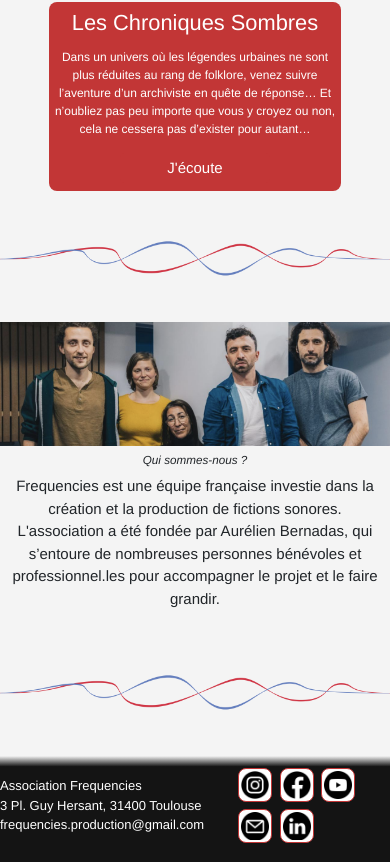
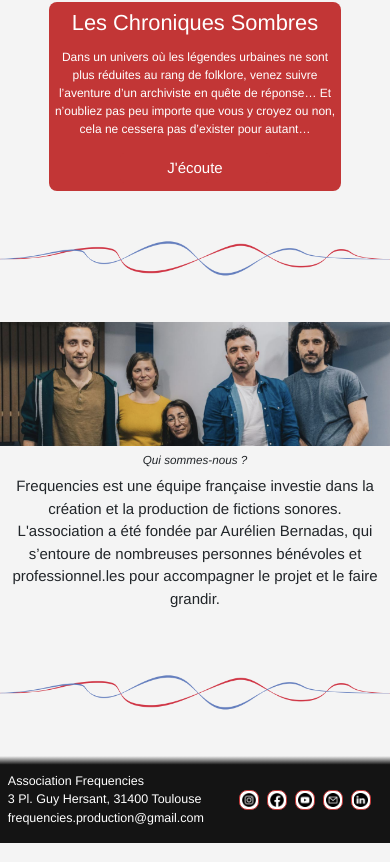
Before and after one commit to FrequenciesProduction/sitewebfrequencies, a Nuxt app: page / in a window 390 px wide. Shown: the part 1034-1896 px from the top of the page. Built offline with nearby package versions, Linux system fonts and the light colour scheme.

Commit message:
Ajustement du footer et de son contenu

```diff
--- a/components/footer/footer.modules.scss
+++ b/components/footer/footer.modules.scss
@@ -4,6 +4,8 @@
 
   width: 100%;
   padding-top: 2vw;
+  padding-left: 2vw;
+  padding-right: 2vw;
 
   background-image: linear-gradient(to top, rgba(20, 20, 20, 1) 90%, rgba(20, 20, 20, 0));
   background-position: start start;
@@ -24,3 +26,21 @@ img {
   background-color: #fff;
   padding: 0.5vw;
 }
+
+@media (max-width: 37.5rem) {
+  .footer_box {
+    padding-top: 4vw;
+    padding-right: 4vw;
+    font-size: smaller;
+  }
+  img {
+    border-radius: 8px;
+    border: 1px solid #c23636;
+    overflow: hidden;
+    width: clamp(20px, 2vw, 150px);
+    height: clamp(20px, 2vw, 150px);
+    margin: 1vw;
+    background-color: #fff;
+    padding: 0.5vw;
+  }
+}
--- a/pages/sponsor.vue
+++ b/pages/sponsor.vue
@@ -1,7 +1,7 @@
 <template>
     <main class="main_box" role="main">
       <div class="container__head">
-        <img alt="image accueil" src="../public/img/image_accueil.png">
+        <img alt="image accueil" src="../public/img/qui_sommes_nous_1.png">
         <h1>Devenir Sponsor Frequencies</h1>
       </div>
 
```
